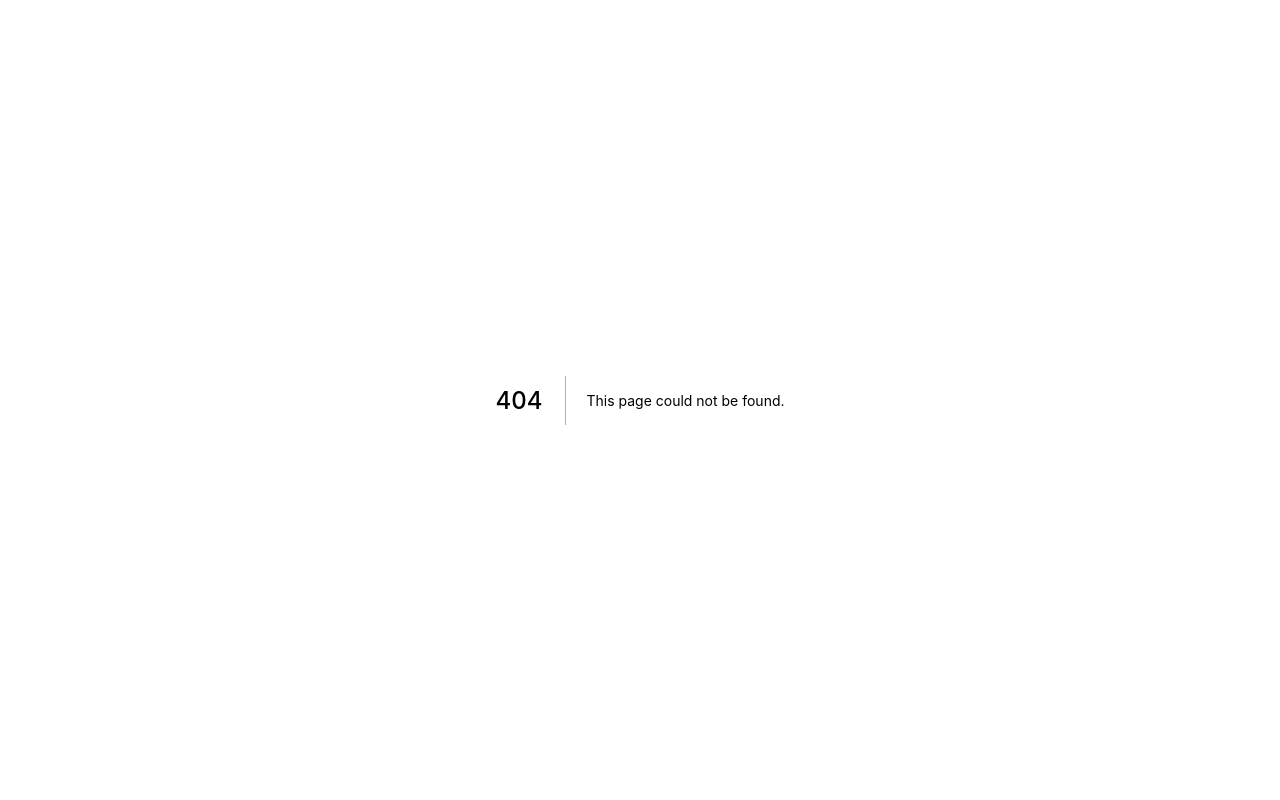
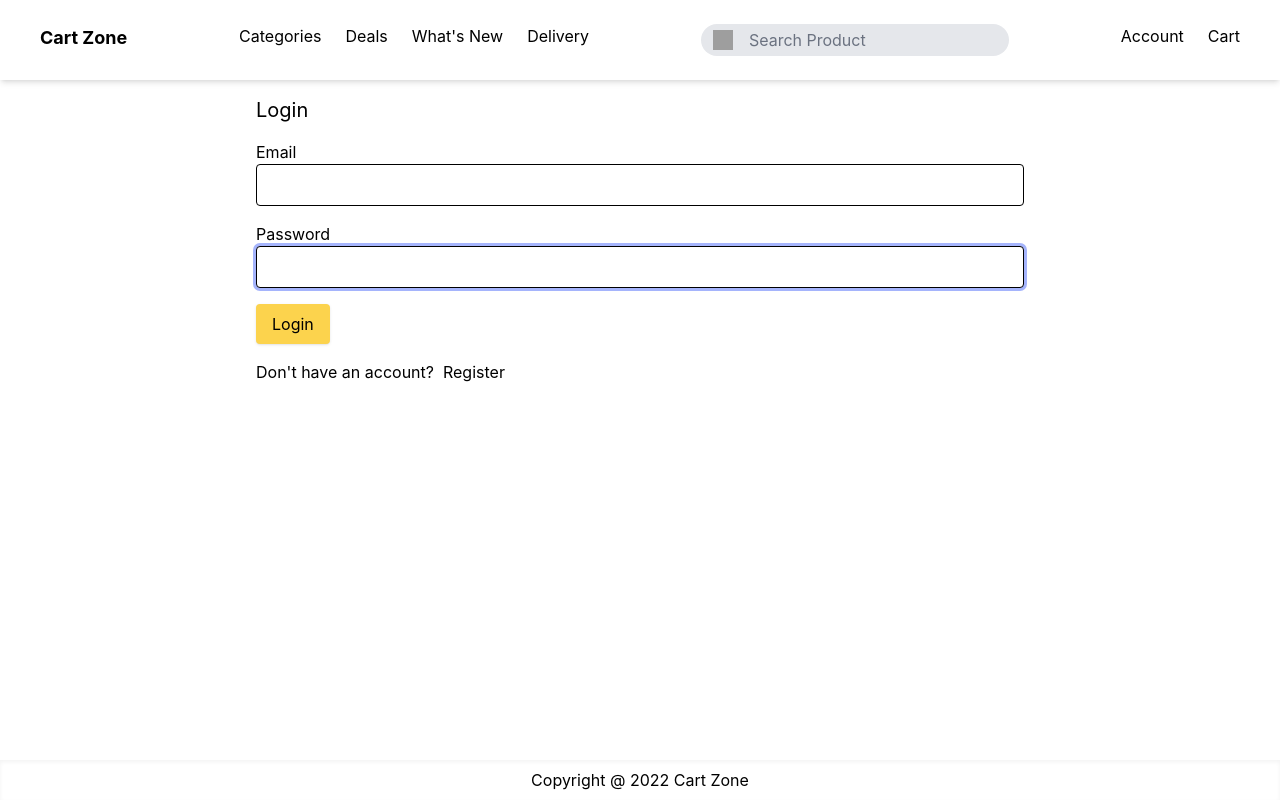
Before and after one commit to Tegacreatives/cart-zone, a Next.js app: page /login in a window 1280 px wide. Before the commit this address had no page. Built offline with nearby package versions, Linux system fonts and the light colour scheme; grey boxes are pictures that could not be loaded.

Commit message:
created login form and implemented form validation

```diff
--- a/package.json
+++ b/package.json
@@ -13,7 +13,8 @@
     "js-cookie": "^3.0.1",
     "next": "12.3.1",
     "react": "18.2.0",
-    "react-dom": "18.2.0"
+    "react-dom": "18.2.0",
+    "react-hook-form": "^7.38.0"
   },
   "devDependencies": {
     "@types/react": "^18.0.21",
--- a/pages/cart.js
+++ b/pages/cart.js
@@ -19,8 +19,8 @@
 
   const updateCartHandler = (item, qty) => {
     const quantity = Number(qty);
-    dispatch({type: "CART_ADD_ITEM", payload: {...item, quantity}})
-  }
+    dispatch({ type: "CART_ADD_ITEM", payload: { ...item, quantity } });
+  };
   return (
     <Layout title="Shopping Cart">
       <h1 className="mb-4 text-xl">Shopping Cart</h1>
@@ -58,12 +58,23 @@
                       </Link>
                     </td>
                     <td className="p-5 text-right">
-                     <select value={item.quantity} onChange={(e) => updateCartHandler(item, e.target.value)} className="bg-white">
-                     {
-                        [...Array(item.countInStock).keys()].map(x =>
-                        <option key={x+1} value={x+1} className="bg-white">{x+1}</option>)
-                      }
-                     </select>
+                      <select
+                        value={item.quantity}
+                        onChange={(e) =>
+                          updateCartHandler(item, e.target.value)
+                        }
+                        className="bg-white"
+                      >
+                        {[...Array(item.countInStock).keys()].map((x) => (
+                          <option
+                            key={x + 1}
+                            value={x + 1}
+                            className="bg-white"
+                          >
+                            {x + 1}
+                          </option>
+                        ))}
+                      </select>
                     </td>
                     <td className="p-5 text-right">${item.price}</td>
                     <td className="p-5 text-center">
@@ -80,13 +91,17 @@
             <ul>
               <li>
                 <div className="pb-3 text-xl">
-                  Subtotal ({cartItems.reduce((a, c) => a + c.quantity, 0)})
-                  {''}
+                  Subtotal ({cartItems.reduce((a, c) => a + c.quantity, 0)}){""}
                   : ${cartItems.reduce((a, c) => a + c.quantity * c.price, 0)}
                 </div>
               </li>
               <li>
-                <button className="primary-button w-full" onClick={() => Router.push('/shipping')}>Checkout</button>
+                <button
+                  className="primary-button w-full"
+                  onClick={() => Router.push("login?redirect=/shipping")}
+                >
+                  Checkout
+                </button>
               </li>
             </ul>
           </div>
@@ -96,4 +111,4 @@
   );
 };
 
-export default dynamic(() => Promise.resolve(CartScreen), {ssr:false});
+export default dynamic(() => Promise.resolve(CartScreen), { ssr: false });
--- /dev/null
+++ b/pages/login.js
@@ -0,0 +1,68 @@
+import Link from "next/link";
+import React from "react";
+import { useForm } from "react-hook-form";
+import Layout from "../components/Layout";
+
+const LoginScreen = () => {
+  const {
+    handleSubmit,
+    register,
+    formState: { errors },
+  } = useForm();
+
+  const submitHandlier = ({ email, password }) => {};
+  return (
+    <Layout>
+      <form
+        className="mx-auto max-w-screen-md"
+        onSubmit={handleSubmit(submitHandlier)}
+      >
+        <h1 className="mb-4 text-xl">Login</h1>
+        <div className="mb-4">
+          <label htmlFor="email ">Email</label>
+          <input
+            {...register("email", {
+              required: "Please enter your email",
+              pattern: {
+                value: /^[a-zA-Z0-9_.+-]+@[a-zA-Z0-9-]+.[a-zA-Z0-9-.]+$/i,
+                message: "Please enter a valid email",
+              },
+            })}
+            type="email"
+            className="w-full"
+            id="email"
+            autoFocus
+          />
+          {errors.email && (
+            <div className="text-red-500">{errors.email.message}</div>
+          )}
+        </div>
+        <div className="mb-4">
+          <label htmlFor="password">Password</label>
+          <input
+            {...register("password", {
+              required: "Please enter your password",
+              minLength: {value: 6, message: 'password should be more than 5 characters'},
+            })}
+            type="password"
+            className="w-full"
+            id="password"
+            autoFocus
+          />
+          {errors.password && (
+            <div className="text-red-500">{errors.password.message}</div>
+          )}
+        </div>
+        <div className="mb-4">
+          <button className="primary-button">Login</button>
+        </div>
+        <div className="mb-4">
+          Don&apos;t have an account? &nbsp;
+          <Link href="/register">Register</Link>
+        </div>
+      </form>
+    </Layout>
+  );
+};
+
+export default LoginScreen;
--- a/styles/globals.css
+++ b/styles/globals.css
@@ -27,6 +27,10 @@
   @apply rounded bg-amber-300 py-2 px-4 shadow outline-none hover:bg-amber-400 active:bg-amber-500
 }
 
+input, select, textarea{
+  @apply rounded border p-2 outline-none ring-indigo-300 focus:ring bg-white border-black;
+}
+
 @media (prefers-color-scheme: dark) {
   html {
     color-scheme: dark;
```
Also changed, not shown: 1 other file (tests, documents, lock files or other folders).
